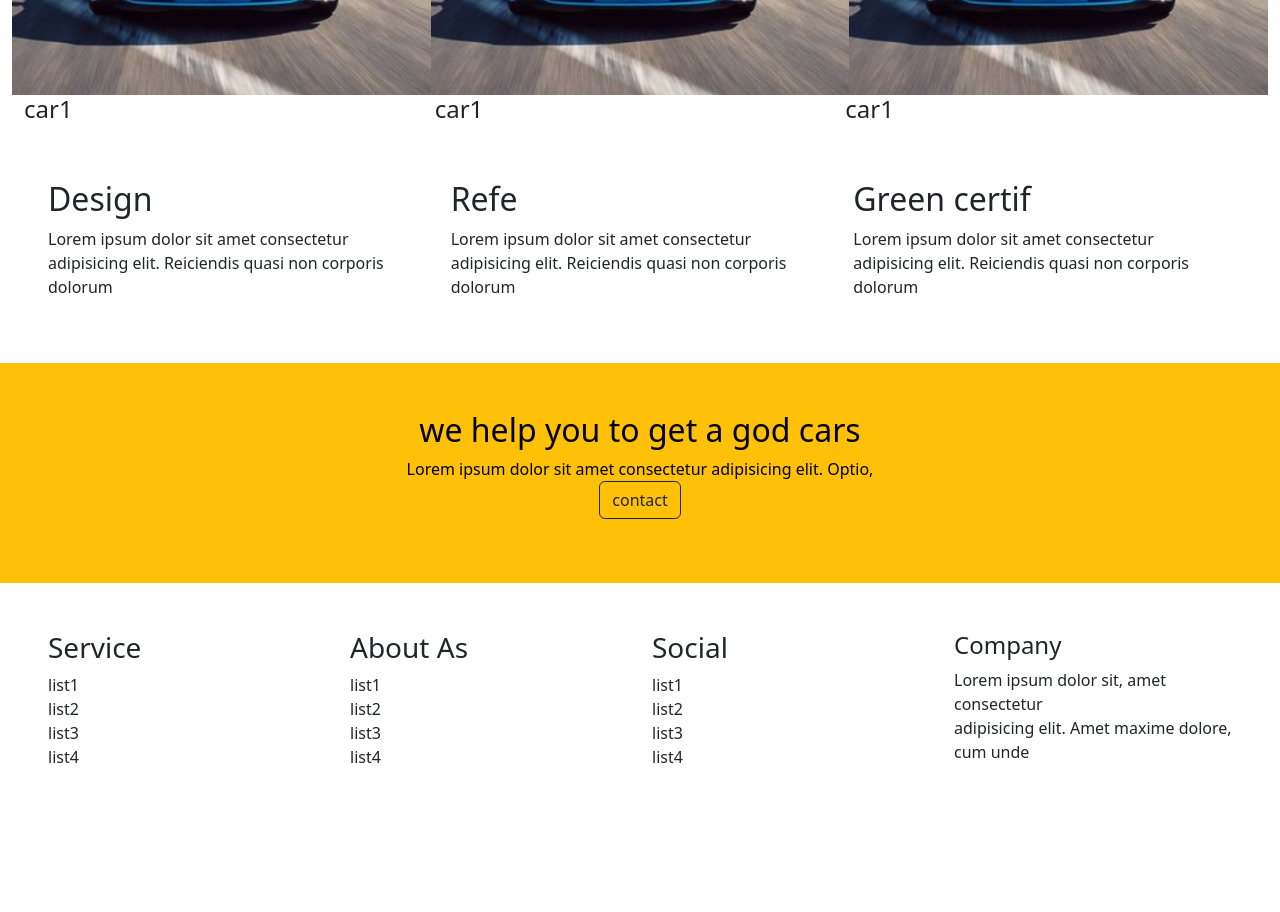
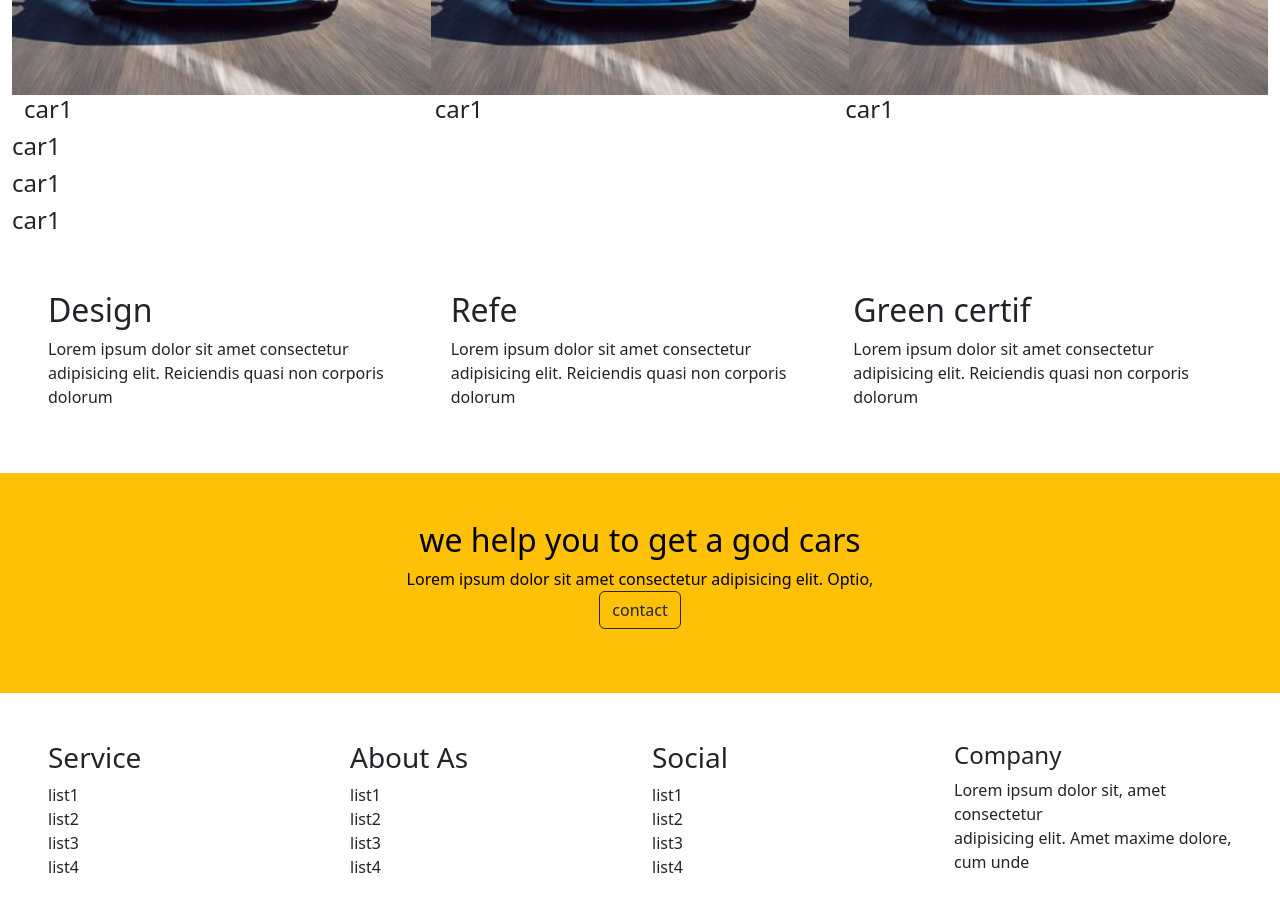
Before and after one commit to BeaufortRajan/bootstrap, a plain HTML site: page exo2/exo2index.html in a window 1280 px wide. Shown: the part 3940-4852 px from the top of the page. Before the commit the page ends 4784 px from the top, so only its background shows below. Drawn offline with nearby package versions, Linux system fonts and the light colour scheme.

Commit message:
2 commit

```diff
--- a/exo2/exo2index.html
+++ b/exo2/exo2index.html
@@ -237,6 +237,12 @@
             <h4 class="col-4">car1</h4>
 
         </div>
+        <div class="row-cols-2">
+            <h4 class="col-4">car1</h4>
+            <h4 class="col-4">car1</h4>
+            <h4 class="col-4">car1</h4>
+
+        </div>
     </div>
 
 
```
